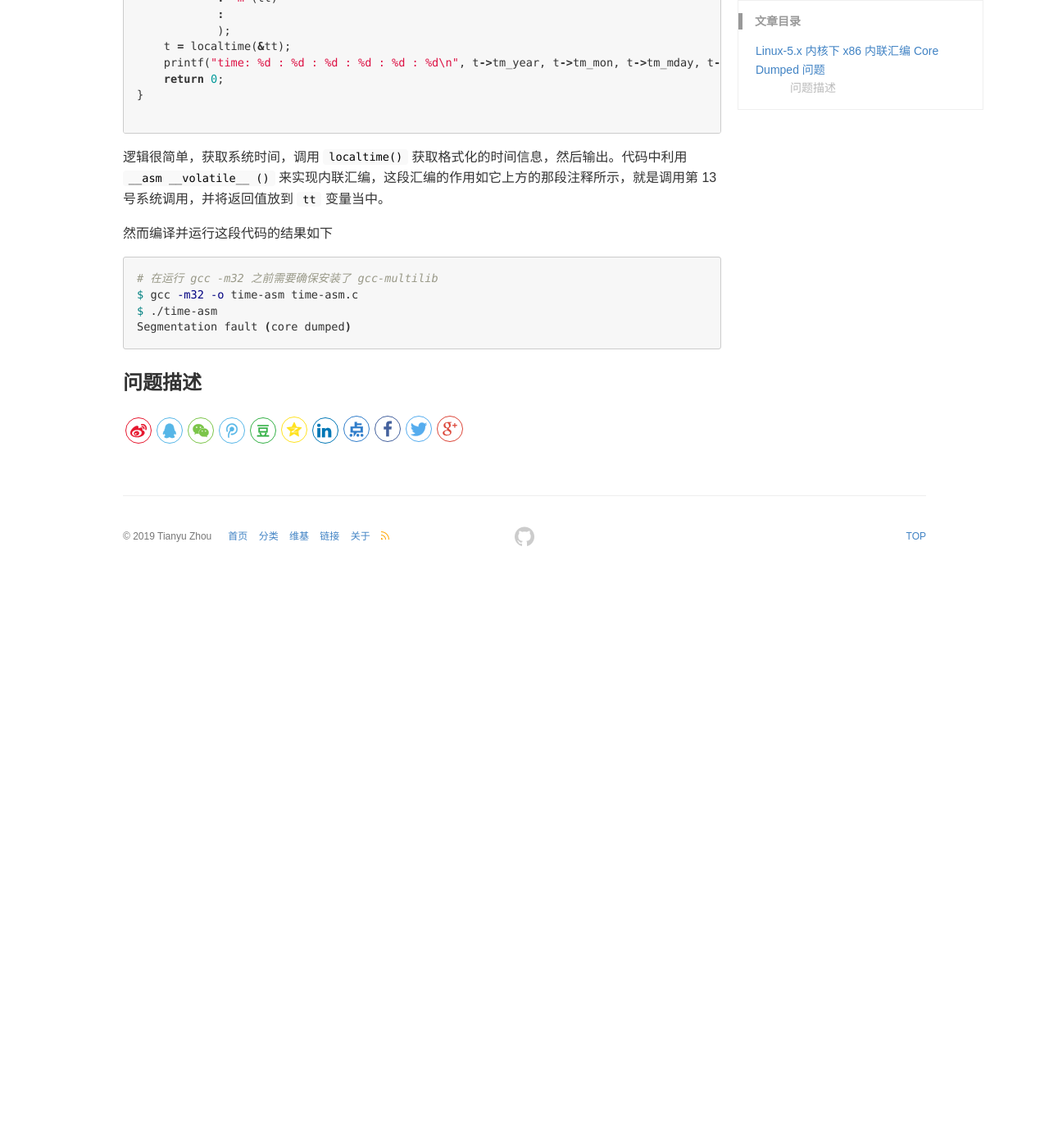
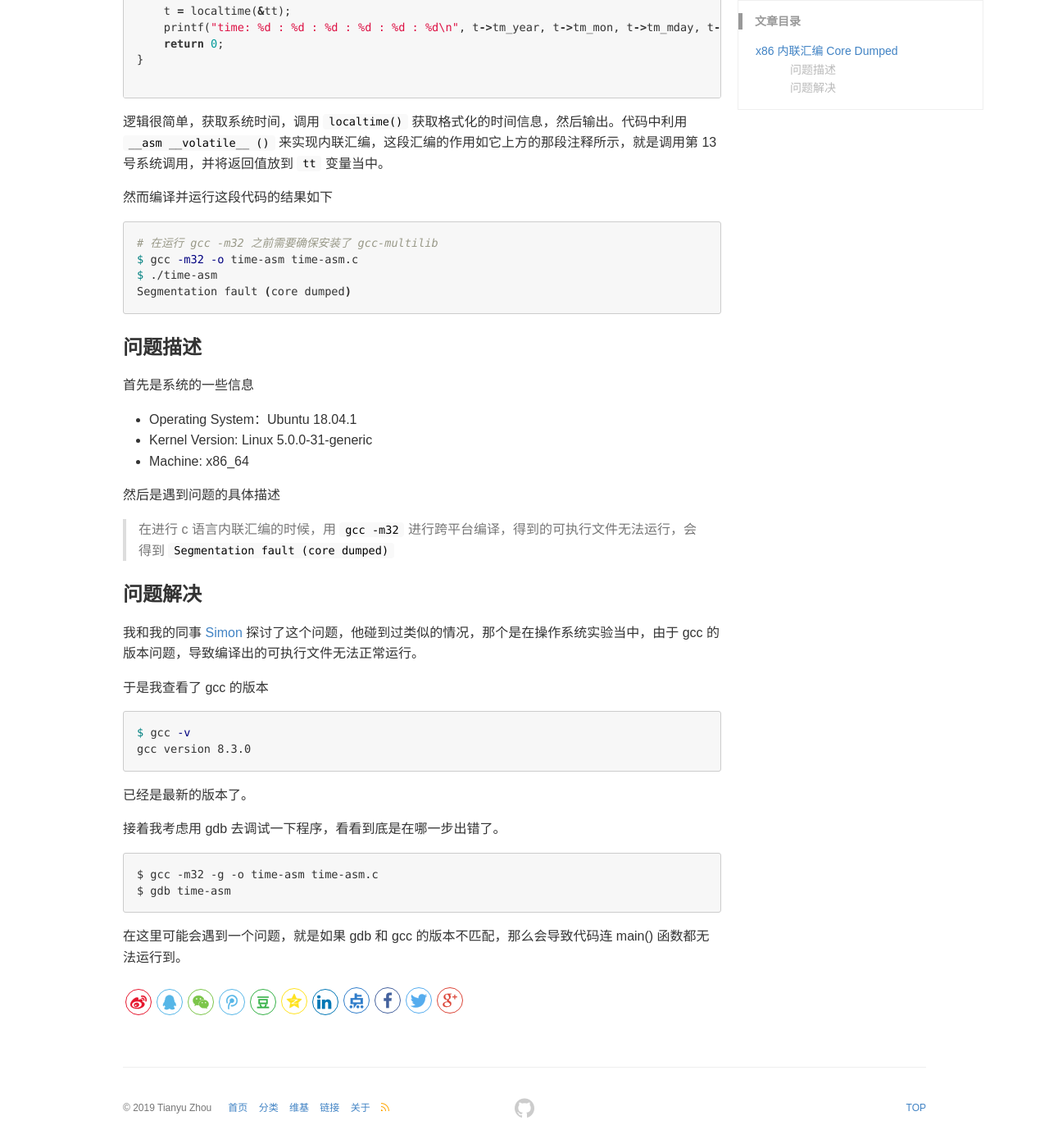
Before and after one commit to WYWAshley/WYWAshley.github.io, a Jekyll site: the page built from _posts/2019-10-16-x86-inline-assemble.md, in a window 1280 px wide and 1400 px high, scrolled down 734 px. Shown: the whole window at 82% size. Built offline with Jekyll 4.4.1, drawn with Linux system fonts in a browser that asks for light colours; comment, search, counter and statistics services are not loaded; before the commit the page ends 1437 px from its top, so only the background shows below that; some of the changed text lies outside the part shown.

Commit message:
Update 2019-10-16-x86-inline-assemble.md

````diff
--- a/_posts/2019-10-16-x86-inline-assemble.md
+++ b/_posts/2019-10-16-x86-inline-assemble.md
@@ -7,7 +7,7 @@ keywords: c, inline assemble, gdb
 
 ---
 
-# Linux-5.x 内核下 x86 内联汇编 Core Dumped 问题
+# x86 内联汇编 Core Dumped
 
 Written by Tianyu
 
@@ -50,3 +50,41 @@ Segmentation fault (core dumped)
 
 
 ### 问题描述
+
+首先是系统的一些信息
+
+* Operating System：Ubuntu 18.04.1
+* Kernel Version: Linux 5.0.0-31-generic
+* Machine: x86_64
+
+然后是遇到问题的具体描述
+
+> 在进行 c 语言内联汇编的时候，用 `gcc -m32` 进行跨平台编译，得到的可执行文件无法运行，会得到 `Segmentation fault (core dumped)`
+
+
+
+### 问题解决
+
+我和我的同事 [Simon](https://github.com/SimonSungm) 探讨了这个问题，他碰到过类似的情况，那个是在操作系统实验当中，由于 gcc 的版本问题，导致编译出的可执行文件无法正常运行。
+
+
+
+于是我查看了 gcc 的版本
+
+```shell
+$ gcc -v
+gcc version 8.3.0
+```
+
+已经是最新的版本了。
+
+
+
+接着我考虑用 gdb 去调试一下程序，看看到底是在哪一步出错了。
+
+```
+$ gcc -m32 -g -o time-asm time-asm.c
+$ gdb time-asm
+```
+
+在这里可能会遇到一个问题，就是如果 gdb 和 gcc 的版本不匹配，那么会导致代码连 main() 函数都无法运行到。
````
